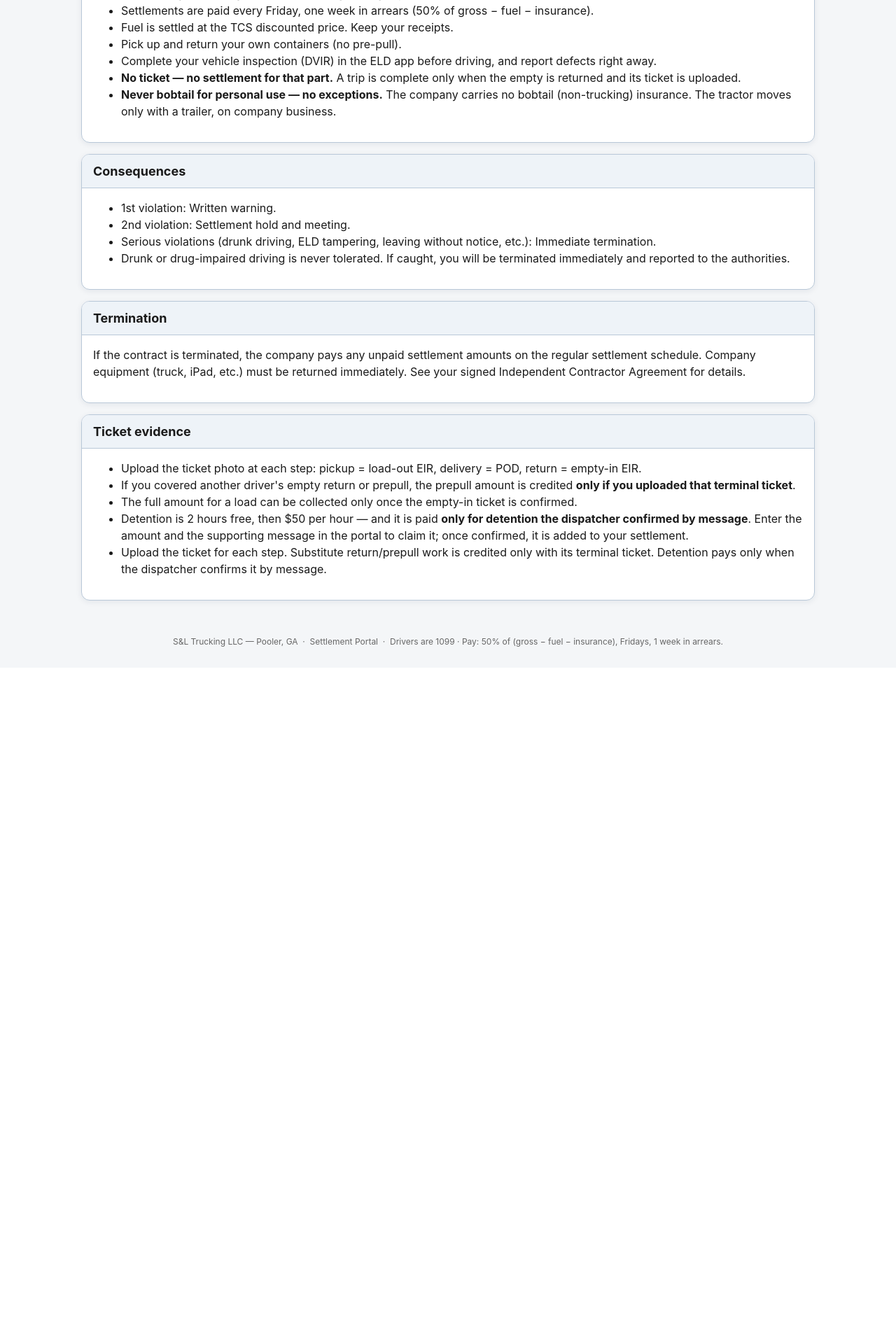
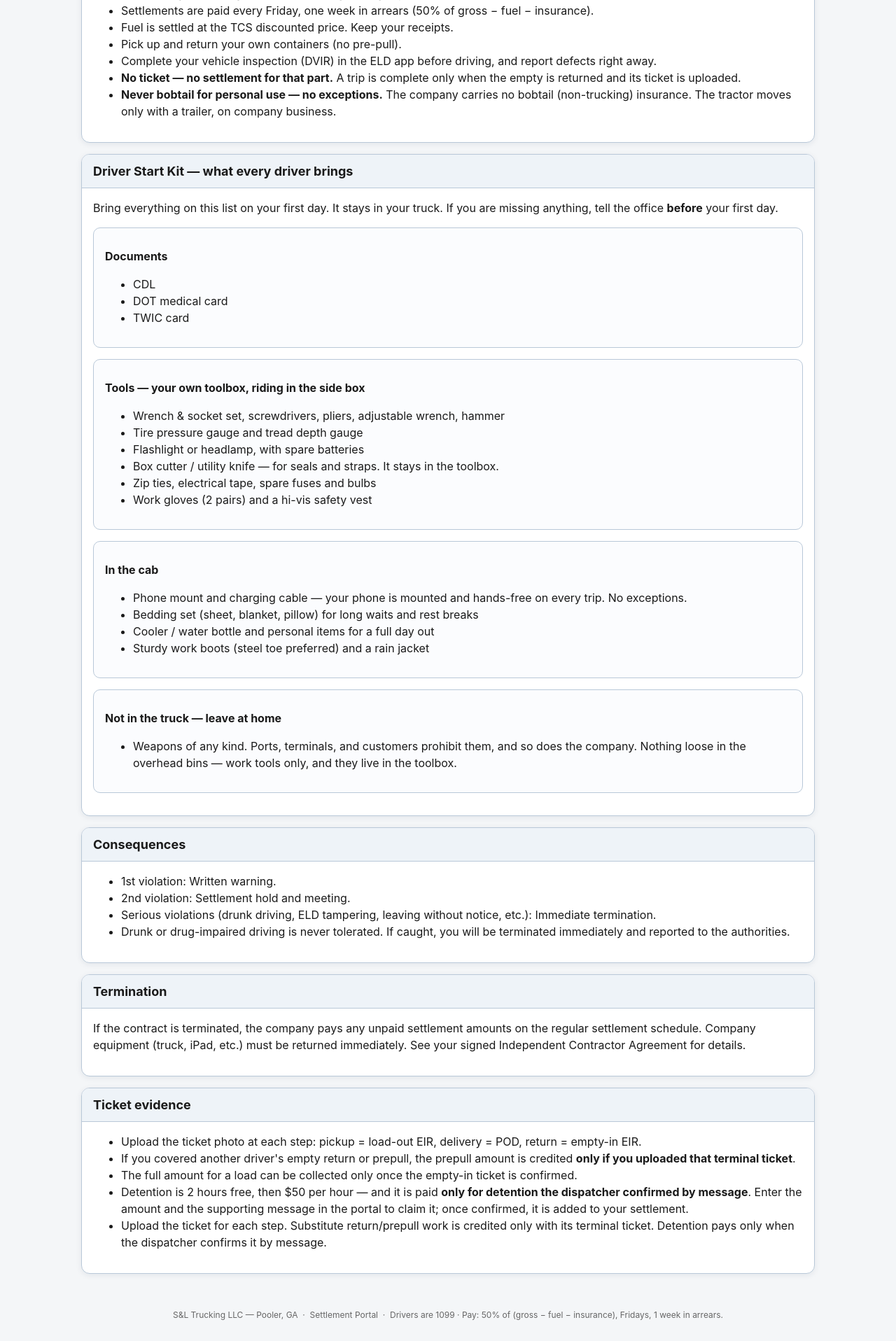
Before and after one commit to snltruckingusa/snl-trucking-portal, a Node server app: page /instructions in a window 1280 px wide. Shown: the part 657-2573 px from the top of the page at 70% size. Before the commit the page ends 1581 px from the top, so only its background shows below. Run offline with Node 20, Linux system fonts and the light colour scheme; the visitor is signed in with stand-in values (Sample User, id 1).

Commit message:
Fix vehicle save crash + seed full names + Driver Start Kit

```diff
--- a/views/instructions.ejs
+++ b/views/instructions.ejs
@@ -29,6 +29,45 @@
 </div>
 
 <div class="card">
+  <h2>Driver Start Kit — what every driver brings</h2>
+  <p>Bring everything on this list on your first day. It stays in your truck. If you are missing anything, tell the office <b>before</b> your first day.</p>
+  <div class="groupbox">
+    <h3>Documents</h3>
+    <ul>
+      <li>CDL</li>
+      <li>DOT medical card</li>
+      <li>TWIC card</li>
+    </ul>
+  </div>
+  <div class="groupbox">
+    <h3>Tools — your own toolbox, riding in the side box</h3>
+    <ul>
+      <li>Wrench &amp; socket set, screwdrivers, pliers, adjustable wrench, hammer</li>
+      <li>Tire pressure gauge and tread depth gauge</li>
+      <li>Flashlight or headlamp, with spare batteries</li>
+      <li>Box cutter / utility knife — for seals and straps. It stays in the toolbox.</li>
+      <li>Zip ties, electrical tape, spare fuses and bulbs</li>
+      <li>Work gloves (2 pairs) and a hi-vis safety vest</li>
+    </ul>
+  </div>
+  <div class="groupbox">
+    <h3>In the cab</h3>
+    <ul>
+      <li>Phone mount and charging cable — your phone is mounted and hands-free on every trip. No exceptions.</li>
+      <li>Bedding set (sheet, blanket, pillow) for long waits and rest breaks</li>
+      <li>Cooler / water bottle and personal items for a full day out</li>
+      <li>Sturdy work boots (steel toe preferred) and a rain jacket</li>
+    </ul>
+  </div>
+  <div class="groupbox">
+    <h3>Not in the truck — leave at home</h3>
+    <ul>
+      <li>Weapons of any kind. Ports, terminals, and customers prohibit them, and so does the company. Nothing loose in the overhead bins — work tools only, and they live in the toolbox.</li>
+    </ul>
+  </div>
+</div>
+
+<div class="card">
   <h2>Consequences</h2>
   <ul>
     <li>1st violation: Written warning.</li>
```
